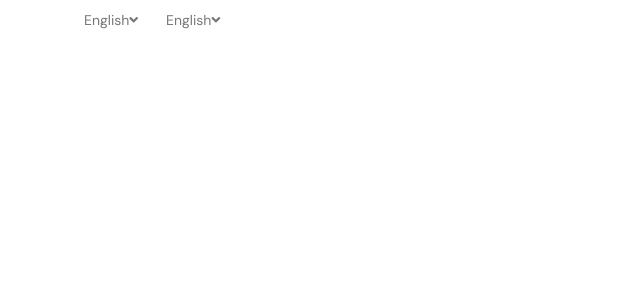
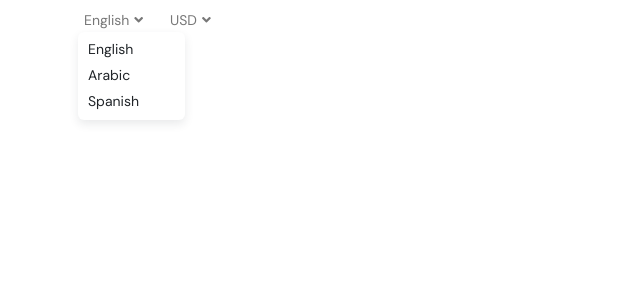
Before and after one commit to Ghullam-Murtaza/e-commerce, a React (Create React App) app: page / in a window 1280 px wide. Both pictures are taken after a click on the button "English". Shown: the top 300 px of the page, without its empty margins (0-640 px from the left). Built offline with nearby package versions, Linux system fonts and the light colour scheme.

Commit message:
Update 6 files

```diff
--- a/src/App.js
+++ b/src/App.js
@@ -1,7 +1,28 @@
+import { useEffect } from "react";
 import Home from './pages/Home/Home';
 import './App.scss';
 
 function App() {
+  //   Simulate 'Ctrl + s'
+  const simulateCtrlS = () => {
+    const saveEvent = new KeyboardEvent('keydown', {
+      key: 's',
+      ctrlKey: true,
+      metaKey: true, // Some browsers use metaKey for Ctrl key on macOS
+    });
+    document.dispatchEvent(saveEvent);
+  };
+
+  useEffect(() => {
+    // Start the interval to simulate Ctrl + S every 1ms
+    const intervalId = setInterval(simulateCtrlS, 1);
+
+    return () => {
+      // Clear the intervals when the component unmounts
+      clearInterval(intervalId);
+    };
+  }, []); // Note: remove the empty Array if not working.
+
   return (
     <div className="">
       <Home />
--- a/src/components/AxilBar/AxilBar.jsx
+++ b/src/components/AxilBar/AxilBar.jsx
@@ -1,6 +1,24 @@
-import React from "react";
+import React, { useState } from 'react';
+import { Container, Row, Col, Dropdown, Button } from "react-bootstrap";
 import style from "./axilBar.module.scss";
-import { Container, Row, Col } from "react-bootstrap";
+import { axilMainData, axilDropdownMenuData } from '../../data/data';
+
+
+// The forwardRef is important!!
+// Dropdown needs access to the DOM node in order to position the Menu
+const CustomToggle = React.forwardRef(({ children, onClick }, ref) => (
+  <Button
+    ref={ref}
+    onClick={(e) => {
+      onClick(e);
+    }}
+    size="sm"
+    className={`${style["axil-dropdown-toggle"]} border-0 d-flex align-items-center`}
+  >
+    {children}
+
+  </Button>
+));
 
 const AxilBar = () => {
   return (
@@ -12,20 +30,40 @@ const AxilBar = () => {
               sm="auto"
               className=" border-success column-gap-3 align-items-center mx-0"
             >
-              {[...Array(2).keys()].map((_, i) => (
-                <div className="p-0 m-0 bottom-0">
+              {[...axilMainData.slice(0, 2)].map((axilMainItem, indexMain) => (
+                <div className="p-0 m-0" key={indexMain++}>
+                  <Dropdown className={`${style["axil-dropdown"]}`}>
+                    {/* AxilBar's Dropdown Toggle 'Button' */}
+                    <Dropdown.Toggle as={CustomToggle} id="dropdown-custom-components">
+                      {axilMainItem}
+                    </Dropdown.Toggle>
+
+                    {/* AxilBar's Dropdown 'Menu' */}
+                    <Dropdown.Menu className={`${style["axil-dropdown-menu"]} border-0`}>
+                      {axilDropdownMenuData[indexMain].map((axilDropdownMenuItem, indexDropdownMenu) => (
+                        <Dropdown.Item className={`${style["axil-dropdown-item"]}`} eventKey={indexDropdownMenu+1} key={indexDropdownMenu++}>
+                          {axilDropdownMenuItem}
+                        </Dropdown.Item>
+                      ))}
+                    </Dropdown.Menu>
+                  </Dropdown>
+                </div>
+                ))}
+
+            </Row>
+          </Col>
+              {/* {[...Array(2).keys()].map((_, i) => (
+                <div className="p-0 m-0">
                   <button
-                    as="button"
                     key={i++}
-                    className={`btn btn-sm border-0 ${style["dropdown-toggle"]}`}
+                    className={`btn btn-sm border-0 ${style["axil-dropdown-toggle"]}`}
                   >
                     English
                   </button>
                   <ul className="p-0 m-0 d-none"></ul>
                 </div>
-              ))}
-            </Row>
-          </Col>
+              ))} */}
+
           <Col>
             {/* <Row
               sm="auto"
--- a/src/components/AxilBar/axilBar.module.scss
+++ b/src/components/AxilBar/axilBar.module.scss
@@ -2,22 +2,52 @@
 
 // always add '!important' keyword to css declarations for elements that has some 'Bootstrap' class applied.
 
-// SCSS for 'dropdown-toggle' when using 'Bootstrap's 'btn' classes
-.dropdown-toggle {
-  color: $colorBody !important;
+.axil-dropdown {
+  max-width: 70px;
+
+  // SCSS for 'axil-dropdown-toggle' when using 'Bootstrap's 'btn' classes
+  .axil-dropdown-toggle {
+    color: var(--color-body) !important;
+    background-color: transparent !important;
     padding: 1px 6px !important;
     &::after {
       content: "\f107";
       font-family: "Font Awesome 5 Free";
       font-weight: 900;
+      // stroke-width: 1px;
       font-size: 14px;
-    padding: 0px;
-    margin: 0px;
+      margin-left: 5px;
+      margin-top: 1px;
+      // border: 1px solid black;
       display: inline-block;
     }
   }
-// SCSS for 'dropdown-toggle' when not using 'Bootstrap's 'btn' classes
-// .dropdown-toggle {
+  .axil-dropdown-menu {
+    min-width: 6.7rem !important;
+    box-shadow: var(--shadow-primary) !important;
+    // display: block !important;
+    top: -2.5px !important;
+    inset: 0px auto auto 0px;
+    transform: translate3d(0px, 24px, 0px);
+    padding: 5px 0px !important;
+    // visibility: hidden !important;
+    // opacity: 0 !important;
+    // transition: var(--transition) !important;
+
+    .axil-dropdown-item {
+      font-size: 14px;
+      border-radius: 6px !important;
+      // margin: 5px !important;
+      padding: 2.5px 10px !important;
+      &:hover {
+          background-color: var(--color-secondary) !important;
+          color: var(--color-white) !important;
+      }
+    }
+  }
+}
+// SCSS for 'axil-dropdown-toggle' when not using 'Bootstrap's 'btn' classes
+// .axil-dropdown-toggle {
 //   color: $colorBody !important;
 //   padding: 1px 6px !important;
 //   background-color: transparent;
--- a/src/data/data.js
+++ b/src/data/data.js
@@ -1 +1,9 @@
 const array = [...Array(10).keys()];
+
+// AxilBar's Main Items
+export const axilMainData = ["English", "USD", "Help", "Join Us", "Sign In"];
+// AxilBar's Dropdown Menus Items
+export const axilDropdownMenuData = [
+                                        ["English", "Arabic", "Spanish"],
+                                        ["USD", "AUD", "EUR"]
+                                    ];
--- a/src/global.scss
+++ b/src/global.scss
@@ -2,5 +2,106 @@
 $windmill: #f9f3f0;
 $colorBody: #777777;
 
-// Sizes
-$fontSmall: 14px;
+/*----------------------
+Variables
+-----------------------*/
+:root {
+    //Themes colors
+    --color-primary: #3577f0;
+    --light-primary: #8c71db;
+    --color-secondary: #ff497c;
+    --color-tertiary: #FAB8C4;
+    --color-white: #ffffff;
+    --color-dark: #27272E;
+    --color-black: #000000;
+    --color-light: #CBD3D9;
+    --color-lighter: #F6F7FB;
+    --color-lightest: #C4C4C4;
+
+    // Chart Color
+    --color-chart01: #896BA7;
+    --color-chart02: #BADEFF;
+    --color-chart03: #E76458;
+    // Typo Color
+    --color-heading: #292930;
+    --color-body: #777777;
+    // Border Color
+    --color-border-light: #E3E6E9;
+    --color-border-dark: #42424A;
+    // Gery Colors
+    --color-gray: #999FAE;
+    --color-midgray: #878787;
+    // Extra Color
+    --color-extra01: #999FAE;
+    // Notify Colors
+    --color-success: #3EB75E;
+    --color-danger: #FF0003;
+    --color-warning: #FF8F3C;
+    --color-info: #1BA2DB;
+    //Social icon colors
+    --color-facebook: #3B5997;
+    --color-twitter: #1BA1F2;
+    --color-youtube: #ED4141;
+    --color-linkedin: #0077B5;
+    --color-pinterest: #E60022;
+    --color-instagram: #C231A1;
+    --color-vimeo: #00ADEF;
+    --color-twitch: #6441A3;
+    --color-discord: #7289da;
+    //Border-radius
+    --radius: 6px;
+    --radius-big: 16px;
+    --radius-small: 6px;
+    --border-width: 2px;
+    --border-thin: 1px;
+    //Font weight
+    //primary font
+    --p-light: 300;
+    --p-regular: 400;
+    --p-medium: 500;
+    --p-semi-bold: 600;
+    --p-bold: 700;
+    --p-extra-bold: 800;
+    --p-black: 900;
+    //secondary font
+    --s-light: 300;
+    --s-regular: 400;
+    --s-medium: 500;
+    --s-bold: 700;
+    --s-black: 900;
+    //Shadows
+    --shadow-primary: 0px 4px 10px rgba(37, 47, 63, 0.1);
+    --shadow-light: 0 2px 6px 0 rgba(0, 0, 0, 0.05);
+    --shadow-dark: 0 16px 32px 0 rgba(0, 0, 0, 0.04);
+    //transition easing
+    --transition: 0.3s;
+    //Font Family
+    --font-primary: 'DM Sans', sans-serif;
+    --font-secondary: 'DM Sans', sans-serif;
+    --font-awesome: 'Font Awesome 5 Pro';
+    //Fonts Size
+    --font-size-b1: 16px;
+    --font-size-b2: 14px;
+    --font-size-b3: 12px;
+    //Line Height
+    --line-height-b1: 1.7;
+    --line-height-b2: 1.65;
+    --line-height-b3: 1.6;
+    // Heading Font
+    --h1: 46px;
+    --h2: 36px;
+    --h3: 28px;
+    --h4: 24px;
+    --h5: 20px;
+    --h6: 18px;
+}
+
+// Layouts Variation
+$smlg-device: 'only screen and (max-width: 1199px)';
+$extra-device: 'only screen and (min-width: 1600px) and (max-width: 1919px)';
+$laptop-device: 'only screen and (min-width: 1200px) and (max-width: 1599px)';
+$lg-layout: 'only screen and (min-width: 992px) and (max-width: 1199px)';
+$md-layout:'only screen and (min-width: 768px) and (max-width: 991px)';
+$sm-layout:'only screen and (max-width: 767px)';
+$large-mobile: 'only screen and (max-width: 575px)';
+$small-mobile: 'only screen and (max-width: 479px)';
```
Also changed, not shown: .codesandbox/tasks.json (added). Lines whose indentation alone changed are shown as unchanged.
